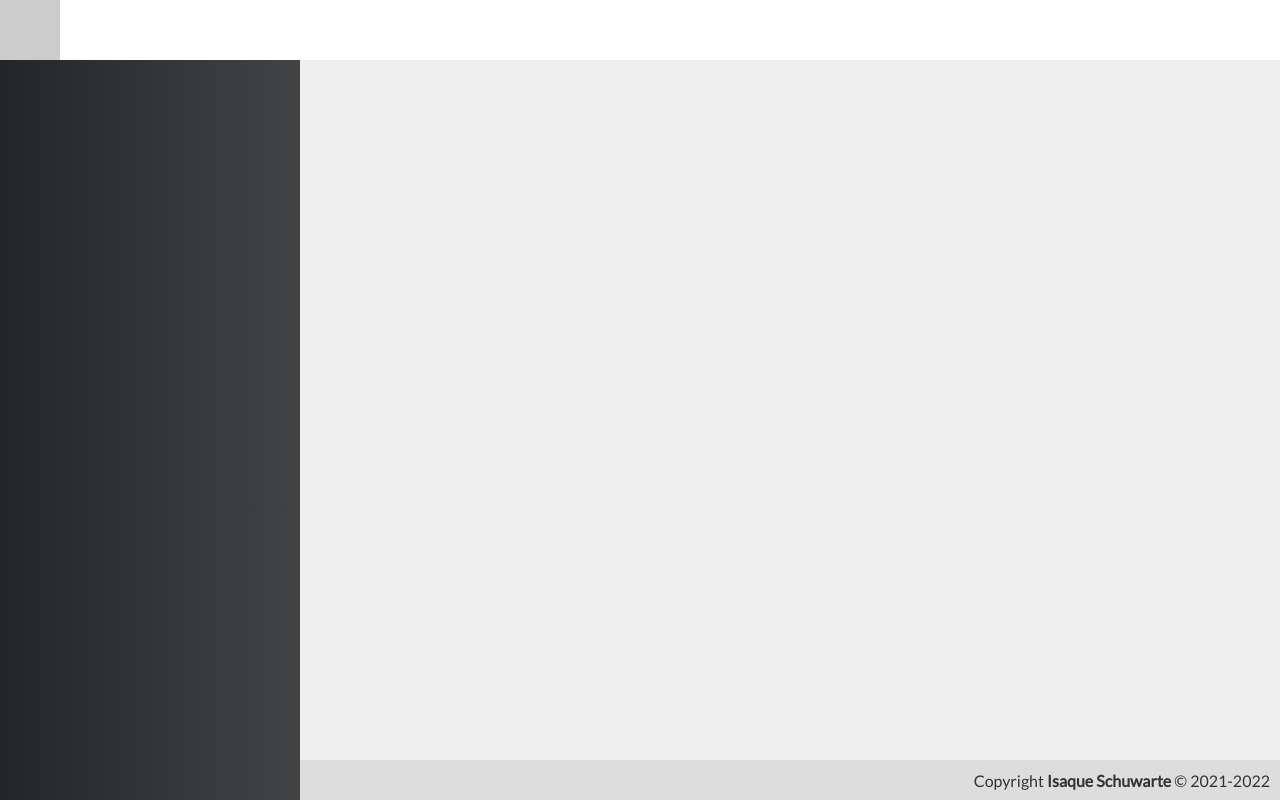
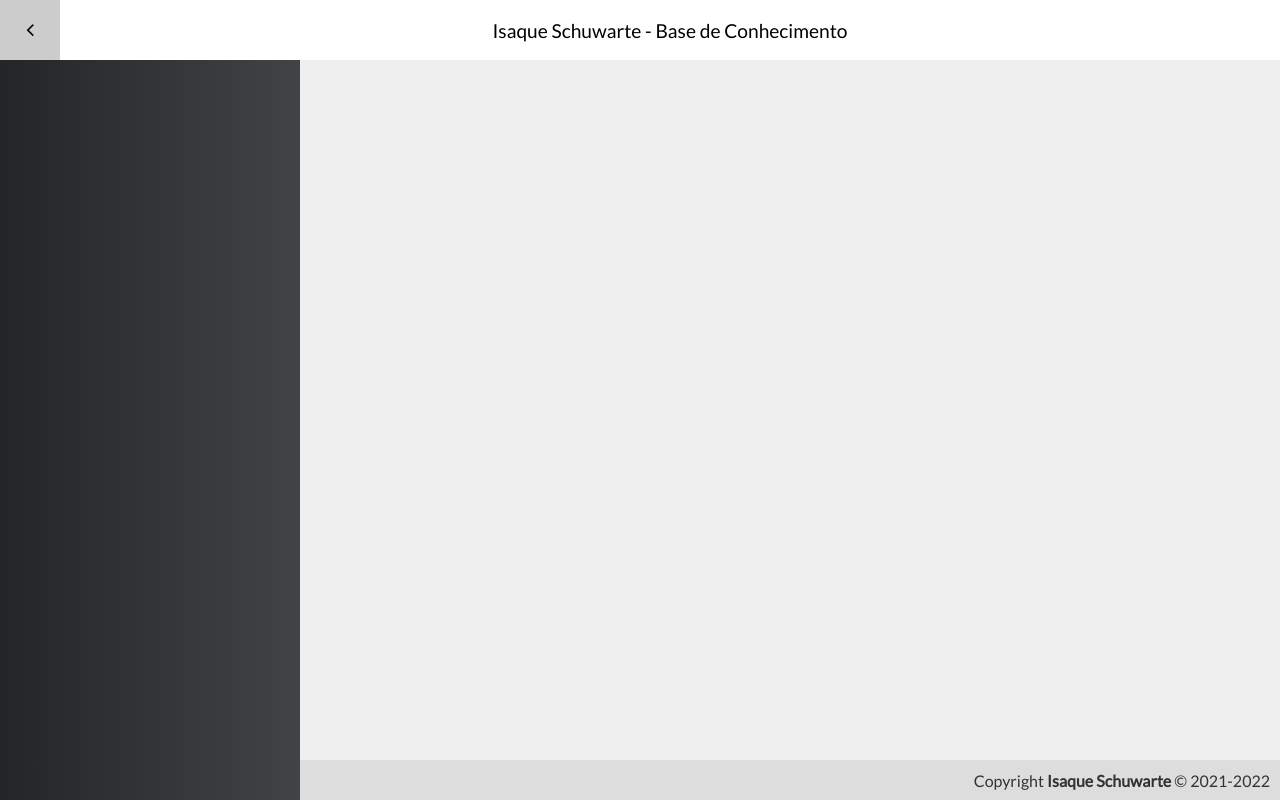
Before and after one commit to Isaque96/PojetoCod3r, a Vue app in the folder frontend/: page / in a window 1280 px wide. Built offline with nearby package versions, Linux system fonts and the light colour scheme.

Commit message:
Toggled Menu

```diff
--- a/frontend/package.json
+++ b/frontend/package.json
@@ -3,9 +3,9 @@
   "version": "0.1.0",
   "private": true,
   "scripts": {
-    "serve": "vue-cli-service serve",
-    "build": "vue-cli-service build",
-    "lint": "vue-cli-service lint"
+    "serve": "set NODE_OPTIONS=--openssl-legacy-provider && vue-cli-service serve",
+    "build": "set NODE_OPTIONS=--openssl-legacy-provider && vue-cli-service build",
+    "lint": "set NODE_OPTIONS=--openssl-legacy-provider && vue-cli-service lint"
   },
   "dependencies": {
     "axios": "0.18.0",
--- a/frontend/src/App.vue
+++ b/frontend/src/App.vue
@@ -1,5 +1,5 @@
 <template>
-	<div id="app">
+	<div id="app" :class="{'hide-menu': !isMenuVisible}">
 		<Header title="Isaque Schuwarte - Base de Conhecimento" :hideToggle="false" />
 		<Menu />
 		<Content />
@@ -8,6 +8,7 @@
 </template>
 
 <script>
+import { mapState } from 'vuex';
 import Header from '@/components/template/Header.vue';
 import Menu from '@/components/template/Menu.vue';
 import Content from '@/components/template/Content.vue';
@@ -15,7 +16,8 @@ import Footer from '@/components/template/Footer.vue';
 
 export default {
 	name: "App",
-	components: { Header, Menu, Content, Footer }
+	components: { Header, Menu, Content, Footer },
+	computed: mapState(['isMenuVisible'])
 }
 </script>
 
@@ -37,4 +39,8 @@ export default {
 		grid-template-columns: 300px 1fr;
 		grid-template-areas: "header header" "menu content" "menu footer";
 	}
+
+	#app.hide-menu {
+		grid-template-areas: "header header" "content content" "footer footer";
+	}
 </style>
--- a/frontend/src/components/template/Header.vue
+++ b/frontend/src/components/template/Header.vue
@@ -1,9 +1,9 @@
 <template>
   <header class="header">
     <a class="toggle" @click="toggleMenu" v-if="!hideToggle">
-      <i class="fa fa-lg"></i>
+      <i class="fa fa-lg" :class="icon"></i>
     </a>
-    <h1 class="title" :class="icon">{{ title }}</h1>
+    <h1 class="title">{{ title }}</h1>
   </header>
 </template>
 
@@ -16,12 +16,12 @@ export default {
   },
   computed: {
     icon() {
-      return "fa-angle-left"
+      return this.$store.state.isMenuVisible ? "fa-angle-left" : "fa-angle-down"
     }
   },
   methods: {
     toggleMenu() {
-      console.log('toggleMenu')
+      this.$store.commit('toggleMenu');
     }
   }
 }
@@ -38,21 +38,21 @@ export default {
 
   .title {
     font-size: 1.2rem;
-    color: #fff;
+    color: #000;
     font-weight: 100;
     flex-grow: 1;
     text-align: center;
   }
 
   .title a {
-    color: #fff;
+    color: #000;
     text-decoration: none;
   }
 
   header.header > a.toggle {
     width: 60px;
     height: 100%;
-    color: #fff;
+    color: #000;
     justify-self: flex-start;
     text-decoration: none;
     display: flex;
--- a/frontend/src/components/template/Menu.vue
+++ b/frontend/src/components/template/Menu.vue
@@ -1,10 +1,13 @@
 <template>
-  <aside class="menu"></aside>
+  <aside class="menu" v-show="isMenuVisible"></aside>
 </template>
 
 <script>
+import { mapState } from 'vuex';
+
 export default {
-  name: 'Menu'
+  name: 'Menu',
+  computed: mapState(['isMenuVisible'])
 }
 </script>
 
--- /dev/null
+++ b/frontend/src/config/store.js
@@ -0,0 +1,21 @@
+import Vue from 'vue';
+import Vuex from 'vuex';
+
+Vue.use(Vuex);
+
+export default new Vuex.Store({
+  state: {
+    isMenuVisible: true
+  },
+  mutations: {
+    toggleMenu(state, isVisible) {
+      if (isVisible === undefined) {
+        state.isMenuVisible = !state.isMenuVisible;
+      } else {
+        state.isMenuVisible = isVisible;
+      }
+
+      console.log('toggleMenu = ' + state.isMenuVisible);
+    }
+  }
+})
```
Also changed, not shown: frontend/src/main.js (+6 -4 lines).
